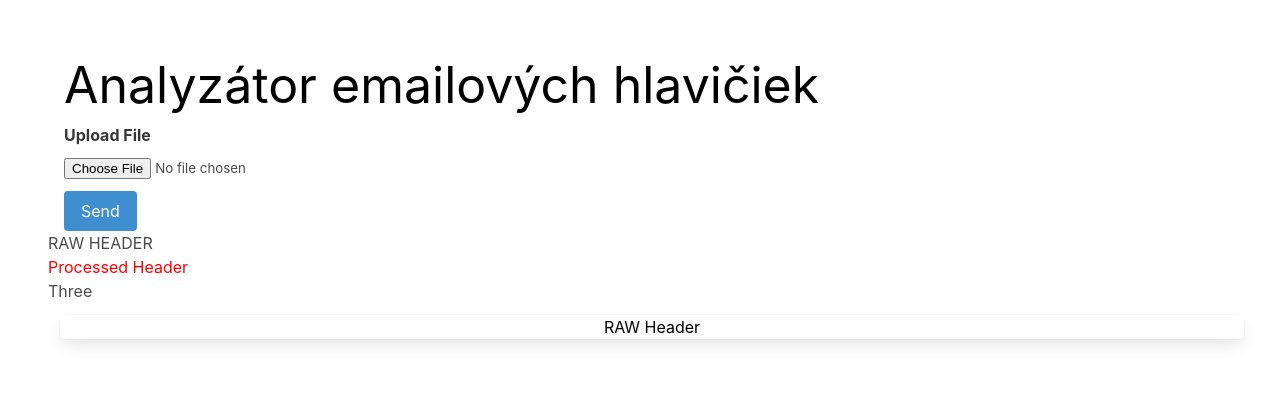
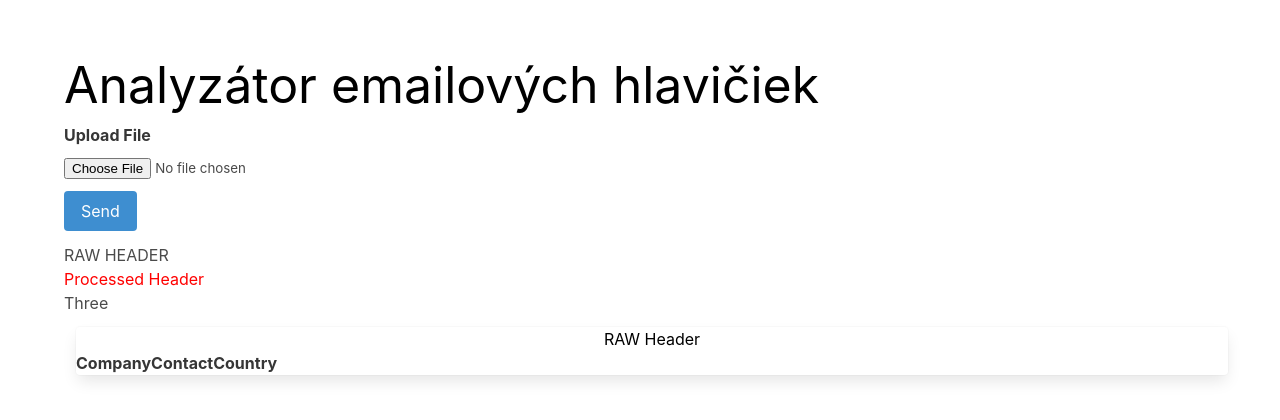
Before and after one commit to miroslavsavel/vue-file-upload, a Vue app: page / in a window 1280 px wide. Shown: the top 420 px of the page. Built offline with nearby package versions, Linux system fonts and the light colour scheme.

Commit message:
send data as props to the processed header and display them

```diff
--- a/src/App.vue
+++ b/src/App.vue
@@ -4,31 +4,20 @@
       <!-- here we have simple upload component -->
       <simple-upload />
     </div>
-    <div class="d-flex justify-content-center">
-            <div @click="selectedComponent = 'One'">RAW HEADER</div>
-            <div @click="selectedComponent = 'Two'" style="color: red;">Processed Header</div>
-            <div @click="selectedComponent = 'Three'">Three</div>
-        </div>
-        <div class="d-flex justify-content-center">
-            <keep-alive>
-                <component :is="selectedComponent"></component>
-            </keep-alive>
-        </div>
+
   </div>
 </template>
 
 <script>
 import SimpleUpload from './SimpleUpload.vue';
-import One from './components/OneComponent.vue';
-import Two from './components/TwoComponent.vue';
-import Three from './components/ThreeComponent.vue';
+
 
 export default {
   name: 'App',
-  components: {SimpleUpload, One, Two, Three},
+  components: {SimpleUpload},
   data() {
             return {
-                selectedComponent: 'One'
+
             }
         }
 }
--- a/src/SimpleUpload.vue
+++ b/src/SimpleUpload.vue
@@ -27,21 +27,37 @@
                 <p>Hello</p>
             </div>
         </div> -->
+        <div class="d-flex justify-content-center">
+            <div @click="selectedComponent = 'One'">RAW HEADER</div>
+            <div @click="selectedComponent = 'Two'" style="color: red;">Processed Header</div>
+            <div @click="selectedComponent = 'Three'">Three</div>
+        </div>
+        <div class="d-flex justify-content-center">
+            <keep-alive>
+                <component :is="selectedComponent" :name="name" :heroName="channel" :unstructured_received_fields="unstructured_received_fields"></component>
+            </keep-alive>
+        </div>
     </form>
 </template>
 
 <script>
+import One from './components/OneComponent.vue';
+import Two from './components/TwoComponent.vue';
+import Three from './components/ThreeComponent.vue';
 import axios from 'axios';
 
 
 export default {
     name: "SimpleUpload",
-
+    components: {One, Two, Three},
     data() {
         return {
             file: "",
             raw_header: "",
-            unstructured_received_fields: []
+            unstructured_received_fields: [],
+            selectedComponent: 'One',
+            name: 'Vishwas',
+            channel: 'Codevolution'
         }
     },
 
@@ -69,6 +85,7 @@ export default {
                     //console.log(this.unstructured_received_fields)        //<target>: Array(5)
                     this.emitter.emit('my-event-array', {'eventContent': this.unstructured_received_fields})
                     this.emitter.emit('my-event', {'eventContent': this.raw_header})
+
 
                 });
             }catch(err){
--- a/src/components/OneComponent.vue
+++ b/src/components/OneComponent.vue
@@ -8,9 +8,18 @@
             <div class="flex-child magenta">
                 {{ raw_header }}
                 <!-- print array -->
+                <table>
+                    <tr>
+                        <th>Company</th>
+                        <th>Contact</th>
+                        <th>Country</th>
+                    </tr>
                 <div v-for="(item, index) in unstructured_received_fields" :key="item.id">
-                    <span>{{index}}. {{item}}</span>
+                    <tr>
+                        <td>{{index}}. {{item}}</td>
+                    </tr>
                 </div>
+                </table>
             </div>
         </div>
     </div>
--- a/src/components/ThreeComponent.vue
+++ b/src/components/ThreeComponent.vue
@@ -6,6 +6,7 @@
                 <p class="card-text">I'm number three!</p>
                 <button @click="counter++" class="btn">Click!</button>
                 <p class="card-text">Button has been clicked <b>{{ counter }}</b> times</p>
+                <h2>Hello {{name}} from Greet component {{ heroName}}</h2>
             </div>
         </div>
     </div>
@@ -13,6 +14,7 @@
 
 <script>
     export default {
+        props: ['name', 'heroName'],
         data() {
             return {counter: 0}
         }
--- a/src/components/TwoComponent.vue
+++ b/src/components/TwoComponent.vue
@@ -4,6 +4,19 @@
             <div class="card-body">
                 <h2 style="color: red;">Processed Header</h2>
                 <p class="card-text">I'm number two!</p>
+                <!-- print array -->
+                <table>
+                    <tr>
+                        <th>Company</th>
+                        <th>Contact</th>
+                        <th>Country</th>
+                    </tr>
+                <div v-for="(item, index) in unstructured_received_fields" :key="item.id">
+                    <tr>
+                        <td>{{index}}. {{item}}</td>
+                    </tr>
+                </div>
+                </table>
             </div>
             <!-- <ul id="demo">
                 <li v-repeat="unstructured_received_fields" class="item-{{$index}}">
@@ -21,24 +34,24 @@
 
 <script>
     export default {
+        props: ['unstructured_received_fields', 'heroName'],
         data(){
             return{
-                raw_header: "",
-                unstructured_received_fields: []
+                raw_header: ""
             };
         },
         // here we subscribe event emitter on the SimpleUploadComponent
-        created (){
-            console.log('component 2 created');
-            console.log(this.emitter);
-            this.emitter.on('my-event-array', (evt) =>
-            {
-                console.log('my-event-array catched at component 2');
-                this.unstructured_received_fields = evt.unstructured_received_fields;
-                console.log(evt)
-            })
+        // created (){
+        //     console.log('component 2 created');
+        //     console.log(this.emitter);
+        //     this.emitter.on('my-event-array', (evt) =>
+        //     {
+        //         console.log('my-event-array catched at component 2');
+        //         this.unstructured_received_fields = evt.unstructured_received_fields;
+        //         console.log(evt)
+        //     })
 
-        }
+        // }
     }
 </script>
 
```
Also changed, not shown: 1 other file (tests, documents, lock files or other folders).
